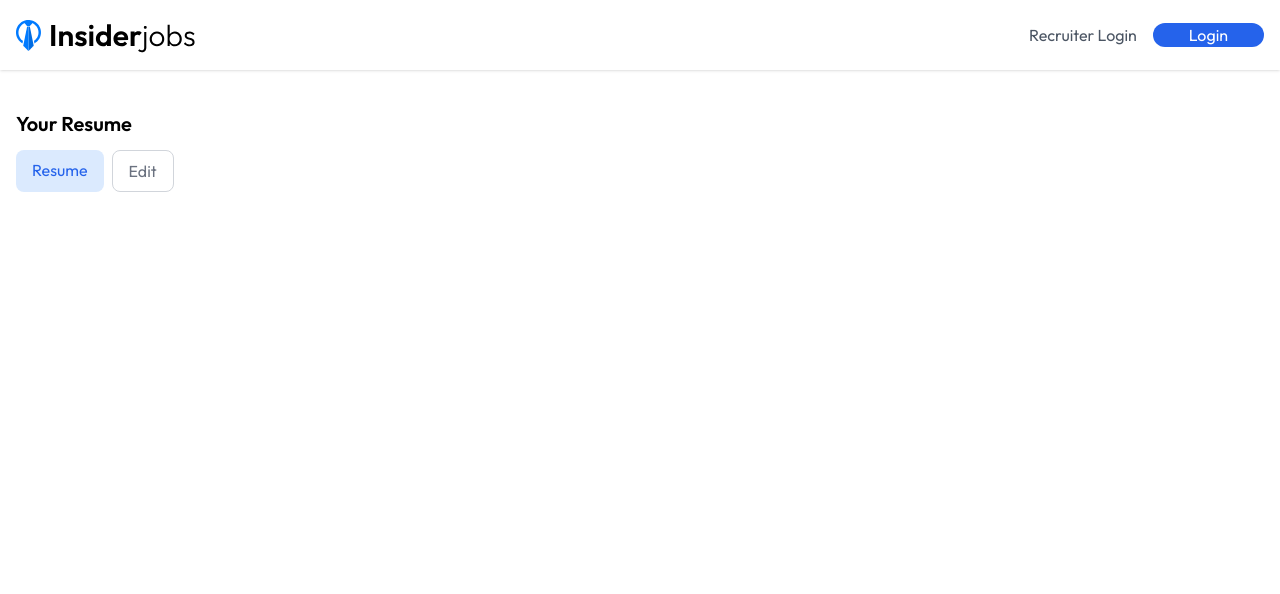
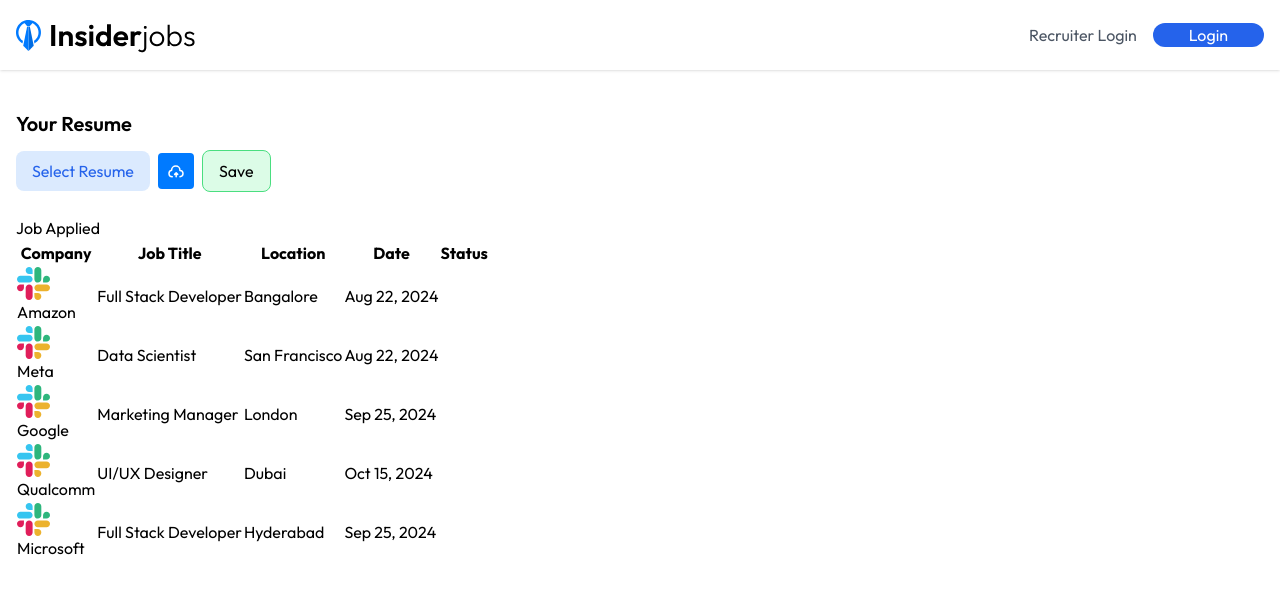
Before and after one commit to MenukaSankalpa/Project-48, a React (Vite) app in the folder client/: page /applications in a window 1280 px wide. Both pictures are taken after a click on the button "Edit". Shown: the top 594 px of the page. Built offline with nearby package versions, Linux system fonts and the light colour scheme; no server answers.

Commit message:
job applied section made

```diff
--- a/client/src/pages/Applications.jsx
+++ b/client/src/pages/Applications.jsx
@@ -1,10 +1,15 @@
 import React, { useState } from 'react'
 import Navbar from '../components/Navbar'
+import { assets, jobsApplied } from '../assets/assets'
+import moment from 'moment'
 
 const Applications = () => {
 
 
   const[isEdit,setIsEdit] = useState(false)
+  const[resume,setResume] = useState(null)
+
+
   return (
     <>
       <Navbar/>
@@ -14,18 +19,49 @@
           {
             isEdit
             ? <>
+              <label className='flex items-center' htmlFor="resumeUpload">
+                <p className='bg-blue-100 text-blue-600 px-4 py-2 rounded-lg mr-2'>Select Resume</p>
+                <input id='resumeUpload' onChange={e => setResume(e.target.files[0])} accept='application/pdf' type="file" hidden />
+                <img src={assets.profile_upload_icon} alt="" />
+              </label>
+              <button onClick={e=>setIsEdit(false)}  className='bg-green-100 border border-green-400 rounded-lg px-4 py-2'>Save</button>
             </>
             : <div className='flex gap-2'>
               <a className='bg-blue-100 text-blue-600 px-4 py-2 rounded-lg' href="">
                 Resume
               </a>
-              <button className='text-gray-500 border border-gray-300 rounded-lg px-4 py-2' >
+              <button onClick={()=> setIsEdit(true)} className='text-gray-500 border border-gray-300 rounded-lg px-4 py-2' >
                 Edit
               </button>
             </div>
           }
-
         </div>
+        <h2>Job Applied</h2>
+        <table>
+          <thead>
+            <tr>
+            <th>Company</th>
+              <th>Job Title</th>
+              <th>Location</th>
+              <th>Date</th>
+              <th>Status</th>
+            </tr>
+          </thead>
+          <tbody>
+            {jobsApplied.map((job,index)=> true ? (
+              <tr>
+                <td>
+                  <img src={job.logo} alt="" />
+                  {job.company}
+                </td>
+                <td>{job.title}</td>
+                <td>{job.location}</td>
+                <td>{moment(job.date).format('ll')}</td>
+                <td></td>
+              </tr>
+            ) : (null) )}
+          </tbody>
+        </table>
       </div>
     </>
   )
```
